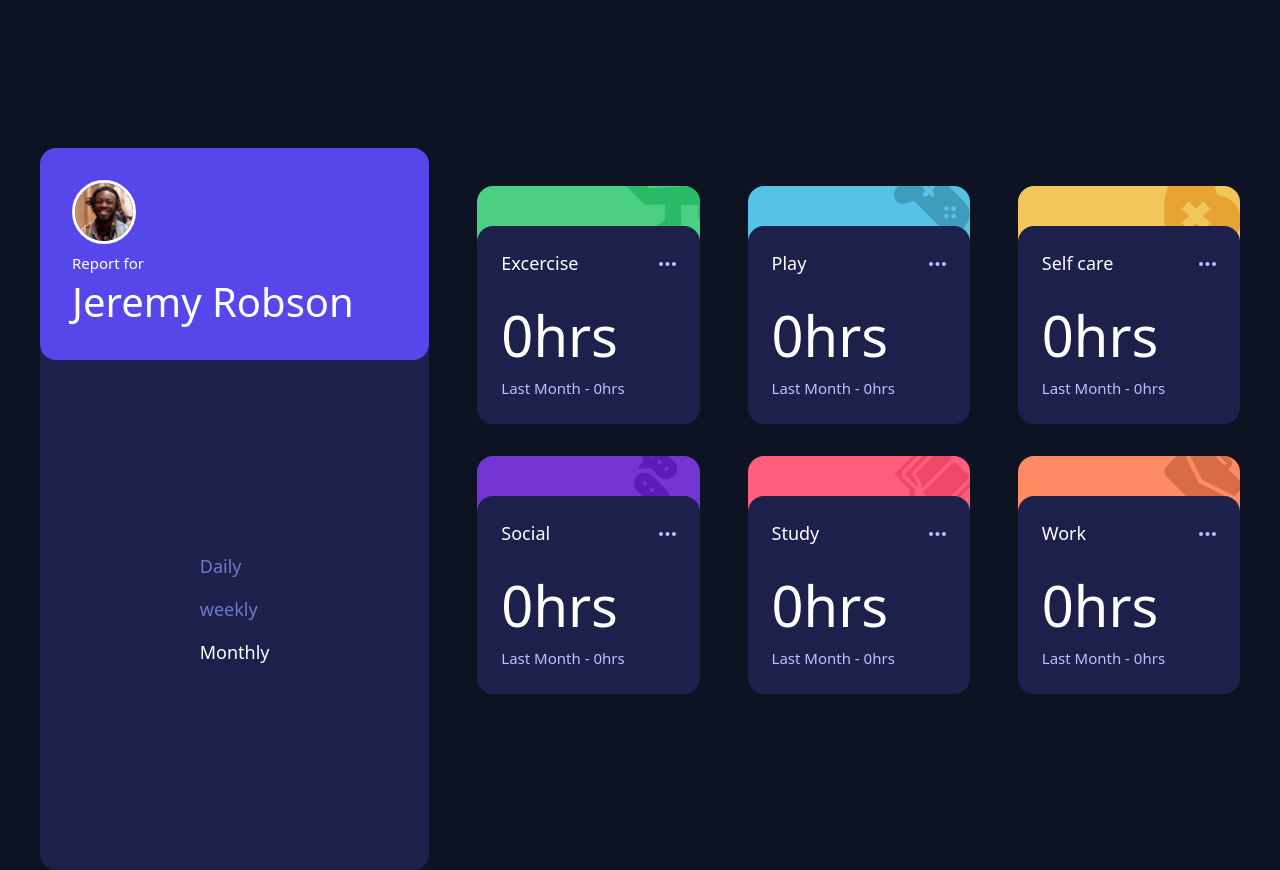
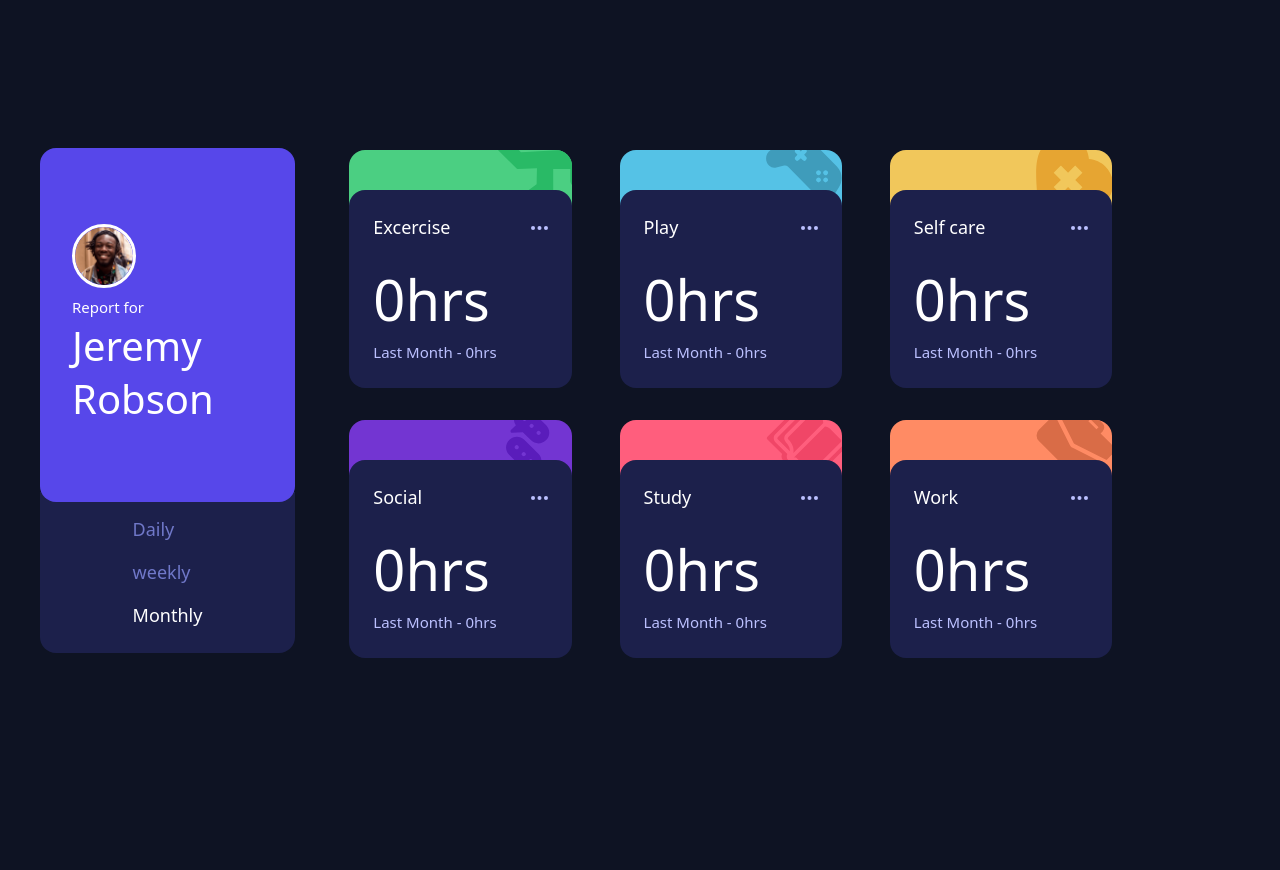
Before and after one commit to NarelaCamara/time-tracking-dashboard, a React (Vite) app: page / in a window 1280 px wide. After the commit the page ends 800 px from the top, so only its background shows below. Built offline with nearby package versions, Linux system fonts and the light colour scheme.

Commit message:
feat: correcciones posicon card

```diff
--- a/src/App.tsx
+++ b/src/App.tsx
@@ -190,12 +190,12 @@ function App() {
     <>
       <div className="grid items-center justify-items-center min-h-screen mx-auto bg-[#0E1323] max-md:min-w-[320px] max-md:max-w-[450px] md:max-w-[650px] lg:max-w-[1200px] ">
         <div className="grid grid-cols-1 lg:grid-cols-3 lg:grid-rows-1 lg:gap-4 w-full">
-          <div className="lg:h-[520px] lg:col-span-1 sticky top-0 z-10">
+          <div className="lg:h-[520px] lg:w-[255px] lg:col-span-1 sticky top-0 z-10">
             <Profile image={jeremy} />
             <Menu setRutine={setRutine} rutine={rutine} />
           </div>
           <div className="lg:col-span-2">
-            <div className="grid grid-rows-1 md:grid-cols-3 gap-4">
+            <div className="grid grid-rows-1 md:grid-cols-3 gap-4 lg:relative lg:-top-9 lg:-left-32">
               <DropContextGeneric
                 genericArrayOfObj={activities}
                 renderGenricComponent={renderCard}
--- a/src/components/menu/Menu.tsx
+++ b/src/components/menu/Menu.tsx
@@ -7,7 +7,7 @@ type MenuProps = {
 
 export const Menu = ({ rutine, setRutine }: MenuProps) => {
   return (
-    <div className="flex items-center justify-center  gap-6 bg-[#1C204B] rounded-b-2xl lg:h-full ">
+    <div className="flex items-center justify-center  gap-6 bg-[#1C204B] rounded-b-2xl ">
       <div className="grid grid-cols-3 lg:grid-cols-1 gap-4 p-6 relative">
         <h3
           onClick={() => setRutine(Rutine.Daily)}
--- a/src/components/profile/Profile.tsx
+++ b/src/components/profile/Profile.tsx
@@ -1,6 +1,6 @@
 export const Profile = ({ image }: { image: string }) => {
   return (
-    <div className="bg-[#5747EA] rounded-2xl p-8 relative top-[10px] flex lg:flex-col items-start gap-2">
+    <div className="bg-[#5747EA] rounded-2xl p-8 relative top-[10px] flex lg:flex-col items-start  justify-center gap-2 lg:h-[354px]">
       <img
         src={image}
         className="h-16 border-white border-3 rounded-full"
```
